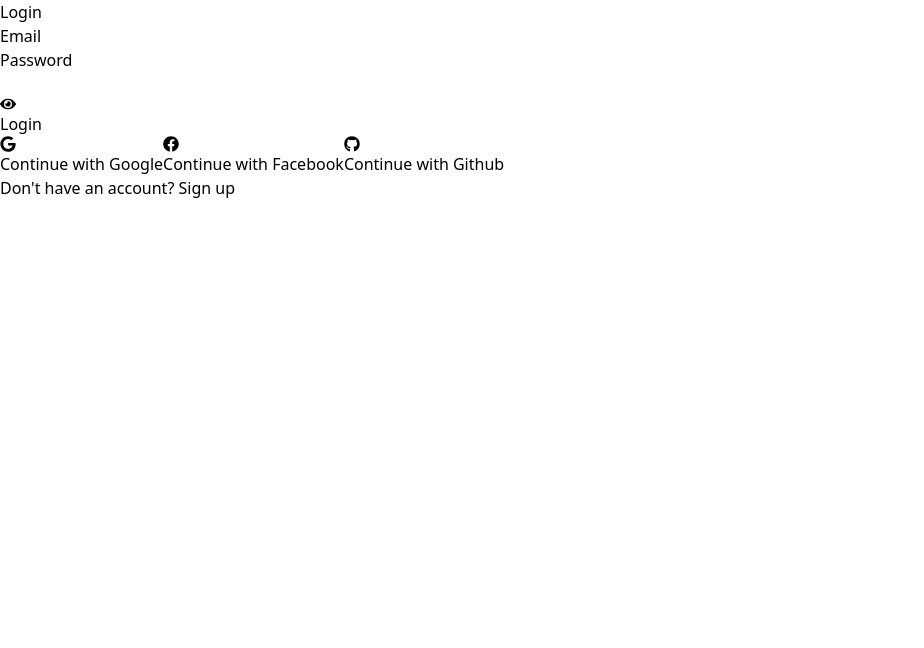
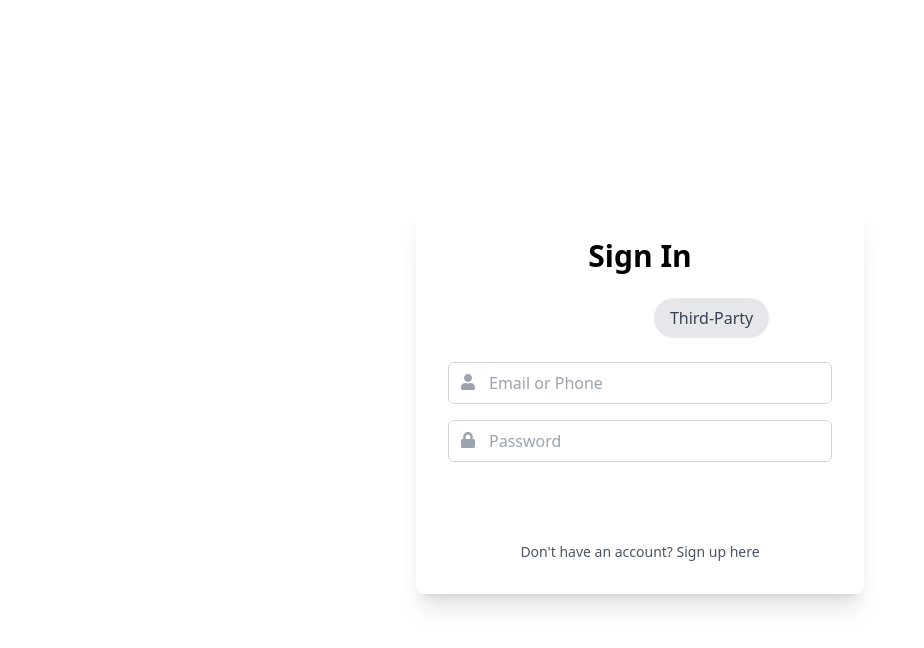
Before and after one commit to BanhNg2005/Gym-Chatbot, a React (Create React App) app: page /login in a window 1280 px wide. Shown: the top 648 px of the page, without its empty margins (0-924 px from the left). Built offline with nearby package versions, Linux system fonts and the light colour scheme.

Commit message:
Add other components and wrap up with the login

```diff
--- a/package.json
+++ b/package.json
@@ -8,6 +8,7 @@
     "@testing-library/react": "^13.4.0",
     "@testing-library/user-event": "^13.5.0",
     "firebase": "^10.13.2",
+    "framer-motion": "^11.5.6",
     "react": "^18.3.1",
     "react-dom": "^18.3.1",
     "react-icons": "^5.3.0",
--- a/src/App.js
+++ b/src/App.js
@@ -7,7 +7,7 @@ import { FaBed } from "react-icons/fa";
 import { GiAchievement } from "react-icons/gi";
 import { FiSend, FiMenu } from "react-icons/fi";
 import SignUpForm from "./components/signup";
-import LogInForm from "./components/login";
+import SignInPage from "./components/login";
 import './index.css';
 
 const HomePage = () => {
@@ -232,7 +232,7 @@ const App = () => {
       <Routes>
         <Route path="/" element={<HomePage />} />
         <Route path="/signup" element={<SignUpForm />} />
-        <Route path="/login" element={<LogInForm />} />
+        <Route path="/login" element={<SignInPage />} />
       </Routes>
     </Router>
   );
--- a/src/components/login.js
+++ b/src/components/login.js
@@ -1,55 +1,54 @@
 import React, { useState } from "react";
-import { FaEye, FaEyeSlash, FaGoogle, FaFacebook, FaGithub } from "react-icons/fa";
-import { Navigate, Link } from 'react-router-dom';
+import { FaGoogle, FaFacebook, FaGithub, FaUser, FaLock } from "react-icons/fa";
+import { motion, AnimatePresence } from "framer-motion";
+import { Navigate } from 'react-router-dom';
 
-import '../index.css';
+import "../index.css";
 
-const LoginForm = () => {
+const SignInPage = () => {
+  const [signInMethod, setSignInMethod] = useState("email");
+  const [email, setEmail] = useState("");
+  const [password, setPassword] = useState("");
+  const [message, setMessage] = useState("");
+  const [isSubmitted, setIsSubmitted] = useState(false);
   const [formData, setFormData] = useState({
     email: "",
-    password: ""
+    phone: "",
+    password: "",
+    confirmPassword: ""
   });
-  const [showPassword, setShowPassword] = useState(false);
   const [errors, setErrors] = useState({});
-  const [isSubmitted, setIsSubmitted] = useState(false);
-
-  const handleChange = (e) => {
-    const { name, value } = e.target;
-    setFormData({ ...formData, [name]: value });
-    validateField(name, value);
-  };
-
-  const validateField = (name, value) => {
-    let error = "";
-    switch (name) {
-      case "email":
-        if (!value) {
-          error = "Email is required";
-        } else if (!/\S+@\S+\.\S+/.test(value)) {
-          error = "Invalid email format";
-        }
-        break;
-      case "password":
-        if (!value) {
-          error = "Password is required";
-        } else if (!/^(?=.*[A-Z])(?=.*\d).{8,}$/.test(value)) {
-          error = "Password must have at least 8 characters, one uppercase letter, and one number";
-        }
-        break;
-      default:
-        break;
-    }
-    setErrors((prevErrors) => ({ ...prevErrors, [name]: error }));
-  };
 
   const handleSubmit = (e) => {
     e.preventDefault();
     setIsSubmitted(true);
-    if (Object.keys(errors).length === 0 && Object.values(errors).every(error => error === "")) {
-      // Submit the form
-      console.log(formData);
+
+    const formFields = ["email", "phone", "password", "confirmPassword"];
+    const newErrors = {};
+
+    formFields.forEach(field => {
+      validateField(field, formData[field]);
+      if (!formData[field]) {
+        newErrors[field] = `${field.charAt(0).toUpperCase() + field.slice(1)} is required`;
+      }
+    });
+
+    if (Object.keys(newErrors).length === 0 && Object.values(errors).every(error => error === "")) {
+      console.log("Form submitted", formData);
       setIsSubmitted(true);
+      setMessage("Sign-in successful!");
+    } else {
+      setErrors(newErrors);
     }
+  };
+
+  const validateField = (field, value) => {
+    // Add your field validation logic here
+    console.log(`Validating field: ${field}, value: ${value}`);
+  };
+
+  const handleThirdPartySignIn = (provider) => {
+    setMessage(`Signing in with ${provider}...`);
   };
 
   if (isSubmitted) {
@@ -57,53 +56,138 @@ const LoginForm = () => {
   }
 
   return (
-    <div className="login-form">
-      <h2>Login</h2>
-      <form onSubmit={handleSubmit}>
-        <div className="form-group">
-          <label>Email</label>
-          <input
-            type="email"
-            name="email"
-            value={formData.email}
-            onChange={handleChange}
-          />
-          {errors.email && <span className="error">{errors.email}</span>}
+    <div className="min-h-screen bg-gradient-to-br from-primary-low to-secondary-low flex items-center justify-center p-4">
+      <motion.div
+        initial={{ opacity: 0, y: -50 }}
+        animate={{ opacity: 1, y: 0 }}
+        transition={{ duration: 0.5 }}
+        className="bg-white rounded-lg shadow-xl p-8 w-full max-w-md"
+      >
+        <h1 className="text-3xl font-bold text-center mb-6 text-theme-color-primary">
+          Sign In
+        </h1>
+
+        <div className="flex justify-center space-x-4 mb-6">
+          <button
+            onClick={() => setSignInMethod("email")}
+            className={`px-4 py-2 rounded-full ${
+              signInMethod === "email"
+                ? "bg-theme-color-primary text-white"
+                : "bg-gray-200 text-gray-700"
+            } transition-colors duration-300`}
+          >
+            Email/Phone
+          </button>
+          <button
+            onClick={() => setSignInMethod("thirdParty")}
+            className={`px-4 py-2 rounded-full ${
+              signInMethod === "thirdParty"
+                ? "bg-theme-color-primary text-white"
+                : "bg-gray-200 text-gray-700"
+            } transition-colors duration-300`}
+          >
+            Third-Party
+          </button>
         </div>
-        <div className="form-group">
-          <label>Password</label>
-          <div className="password-input">
-            <input
-              type={showPassword ? "text" : "password"}
-              name="password"
-              value={formData.password}
-              onChange={handleChange}
-            />
-            <span onClick={() => setShowPassword(!showPassword)}>
-              {showPassword ? <FaEyeSlash /> : <FaEye />}
-            </span>
-          </div>
-          {errors.password && <span className="error">{errors.password}</span>}
-        </div>
-        <button type="submit">Login</button>
-      </form>
-      <div className="social-login">
-        <button>
-          <FaGoogle />
-          <span>Continue with Google</span>
-        </button>
-        <button>
-          <FaFacebook />
-          <span>Continue with Facebook</span>
-        </button>
-        <button>
-          <FaGithub />
-          <span>Continue with Github</span>
-        </button>
-      </div>
-      <p>Don't have an account? <Link to="/signup">Sign up</Link></p>
+
+        <AnimatePresence mode="wait">
+          {signInMethod === "email" ? (
+            <motion.form
+              key="email-form"
+              initial={{ opacity: 0, x: -50 }}
+              animate={{ opacity: 1, x: 0 }}
+              exit={{ opacity: 0, x: 50 }}
+              transition={{ duration: 0.3 }}
+              onSubmit={handleSubmit}
+              className="space-y-4"
+            >
+              <div className="relative">
+                <FaUser className="absolute top-3 left-3 text-gray-400" />
+                <input
+                  type="text"
+                  placeholder="Email or Phone"
+                  value={formData.email}
+                  onChange={(e) => setFormData({ ...formData, email: e.target.value })}
+                  className="w-full pl-10 pr-3 py-2 rounded-md border border-gray-300 focus:outline-none focus:ring-2 focus:ring-theme-color-primary"
+                  required
+                  aria-label="Email or Phone"
+                />
+              </div>
+              <div className="relative">
+                <FaLock className="absolute top-3 left-3 text-gray-400" />
+                <input
+                  type="password"
+                  placeholder="Password"
+                  value={formData.password}
+                  onChange={(e) => setFormData({ ...formData, password: e.target.value })}
+                  className="w-full pl-10 pr-3 py-2 rounded-md border border-gray-300 focus:outline-none focus:ring-2 focus:ring-theme-color-primary"
+                  required
+                  aria-label="Password"
+                />
+              </div>
+              <button
+                type="submit"
+                className="w-full bg-theme-color-primary text-white py-2 rounded-md hover:bg-theme-color-primary-dark transition-colors duration-300"
+              >
+                Sign In
+              </button>
+            </motion.form>
+          ) : (
+            <motion.div
+              key="third-party"
+              initial={{ opacity: 0, x: -50 }}
+              animate={{ opacity: 1, x: 0 }}
+              exit={{ opacity: 0, x: 50 }}
+              transition={{ duration: 0.3 }}
+              className="space-y-4"
+            >
+              <button
+                onClick={() => handleThirdPartySignIn("Google")}
+                className="w-full flex items-center justify-center space-x-2 bg-red-500 text-white py-2 rounded-md hover:bg-red-600 transition-colors duration-300"
+              >
+                <FaGoogle />
+                <span>Sign in with Google</span>
+              </button>
+              <button
+                onClick={() => handleThirdPartySignIn("Facebook")}
+                className="w-full flex items-center justify-center space-x-2 bg-blue-600 text-white py-2 rounded-md hover:bg-blue-700 transition-colors duration-300"
+              >
+                <FaFacebook />
+                <span>Sign in with Facebook</span>
+              </button>
+              <button
+                onClick={() => handleThirdPartySignIn("GitHub")}
+                className="w-full flex items-center justify-center space-x-2 bg-gray-800 text-white py-2 rounded-md hover:bg-gray-900 transition-colors duration-300"
+              >
+                <FaGithub />
+                <span>Sign in with GitHub</span>
+              </button>
+            </motion.div>
+          )}
+        </AnimatePresence>
+
+        {message && (
+          <motion.p
+            initial={{ opacity: 0 }}
+            animate={{ opacity: 1 }}
+            className="mt-4 text-center text-green-600"
+          >
+            {message}
+          </motion.p>
+        )}
+
+        <p className="mt-6 text-center text-sm text-gray-600">
+          Don't have an account?{" "}
+          <a
+            href="signup"
+            className="text-theme-color-primary hover:underline"
+          >
+            Sign up here
+          </a>
+        </p>
+      </motion.div>
     </div>
   );
 };
 
-export default LoginForm;
+export default SignInPage;
--- a/src/components/signup.css
+++ /dev/null
@@ -1,67 +0,0 @@
-/* signup.css */
-
-body {
-    font-family: 'Arial', sans-serif;
-    background-color: #f4f4f9;
-    margin: 0;
-    padding: 0;
-    display: flex;
-    justify-content: center;
-    align-items: center;
-    height: 100vh;
-}
-
-.container {
-    background-color: #fff;
-    padding: 20px 40px;
-    border-radius: 10px;
-    box-shadow: 0 4px 8px rgba(0, 0, 0, 0.1);
-    max-width: 400px;
-    width: 100%;
-}
-
-h1 {
-    color: #333;
-    text-align: center;
-    margin-bottom: 20px;
-}
-
-input[type="text"],
-input[type="email"],
-input[type="password"] {
-    width: 100%;
-    padding: 10px;
-    margin: 10px 0;
-    border: 1px solid #ccc;
-    border-radius: 5px;
-}
-
-button {
-    width: 100%;
-    padding: 10px;
-    background-color: #28a745;
-    color: #fff;
-    border: none;
-    border-radius: 5px;
-    cursor: pointer;
-    font-size: 16px;
-}
-
-button:hover {
-    background-color: #218838;
-}
-
-p {
-    text-align: center;
-    margin-top: 20px;
-    color: #666;
-}
-
-a {
-    color: #28a745;
-    text-decoration: none;
-}
-
-a:hover {
-    text-decoration: underline;
-}
```
Also changed, not shown: src/components/achievement.js (added), src/components/login.css (deleted), src/components/nutrition.js (added), src/components/sleep.js (added), src/components/workout.js (added), 1 other file (tests, documents, lock files or other folders).
